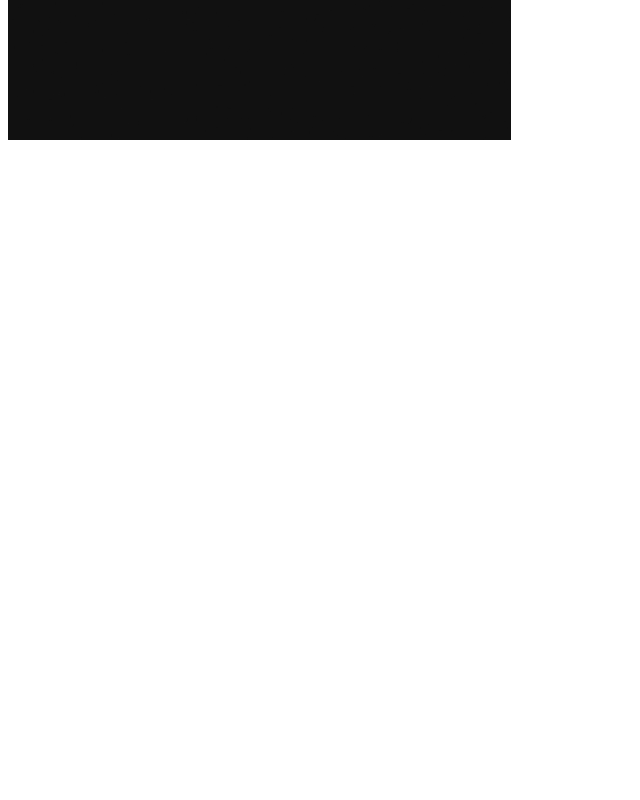
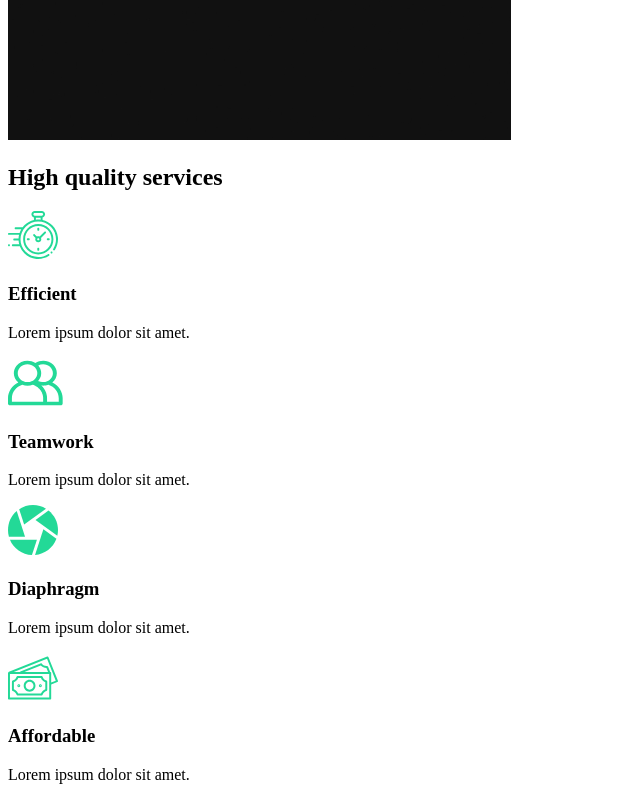
Before and after one commit to CodeMarker01/capture-1, a React (Create React App) app: page / in a window 1280 px wide. Shown: the part 830-1630 px from the top of the page, without its empty margins (0-640 px from the left). Before the commit the page ends 982 px from the top, so only its background shows below. Built offline with nearby package versions, Linux system fonts and the light colour scheme.

Commit message:
basic layout ServicesSection

```diff
--- a/src/components/ServicesSection.js
+++ b/src/components/ServicesSection.js
@@ -0,0 +1,51 @@
+import React from "react";
+//Import Icons
+import clock from "../img/clock.svg";
+import diaphragm from "../img/diaphragm.svg";
+import money from "../img/money.svg";
+import teamwork from "../img/teamwork.svg";
+import home2 from "../img/home2.png";
+
+function ServicesSection() {
+  return (
+    <div className="services">
+      <div className="description">
+        <h2>
+          High <span>quality</span> services
+        </h2>
+        <div className="cards">
+          <div className="card">
+            <div className="icon">
+              <img alt="icon" src={clock} />
+              <h3>Efficient</h3>
+            </div>
+            <p>Lorem ipsum dolor sit amet.</p>
+          </div>
+          <div className="card">
+            <div className="icon">
+              <img alt="icon" src={teamwork} />
+              <h3>Teamwork</h3>
+            </div>
+            <p>Lorem ipsum dolor sit amet.</p>
+          </div>
+          <div className="card">
+            <div className="icon">
+              <img alt="icon" src={diaphragm} />
+              <h3>Diaphragm</h3>
+            </div>
+            <p>Lorem ipsum dolor sit amet.</p>
+          </div>
+          <div className="card">
+            <div className="icon">
+              <img alt="icon" src={money} />
+              <h3>Affordable</h3>
+            </div>
+            <p>Lorem ipsum dolor sit amet.</p>
+          </div>
+        </div>
+      </div>
+    </div>
+  );
+}
+
+export default ServicesSection;
--- a/src/pages/AboutUs.js
+++ b/src/pages/AboutUs.js
@@ -1,9 +1,15 @@
 import React from "react";
 // IMPORT components
 import AboutSection from "../components/AboutSection";
+import ServicesSection from "../components/ServicesSection";
 
 function AboutUs() {
-  return <AboutSection />;
+  return (
+    <>
+      <AboutSection />
+      <ServicesSection />
+    </>
+  );
 }
 
 export default AboutUs;
```
